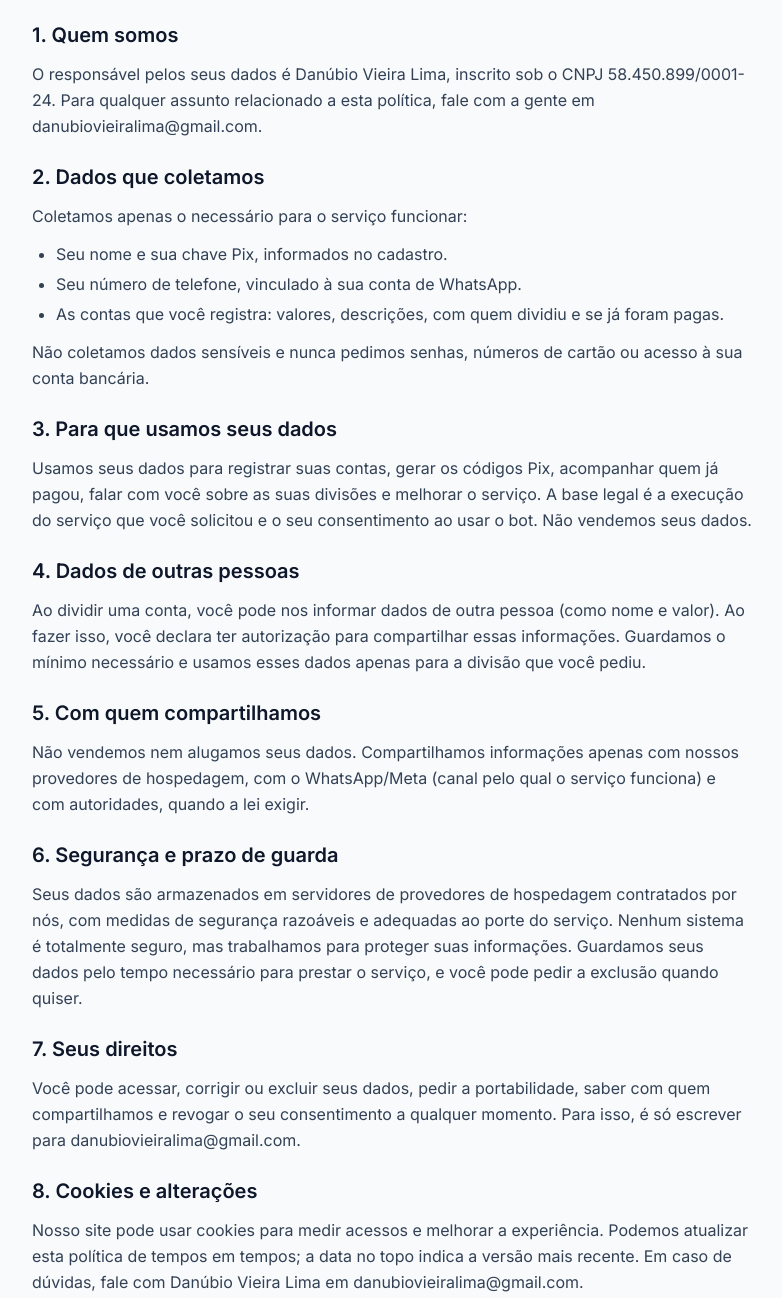
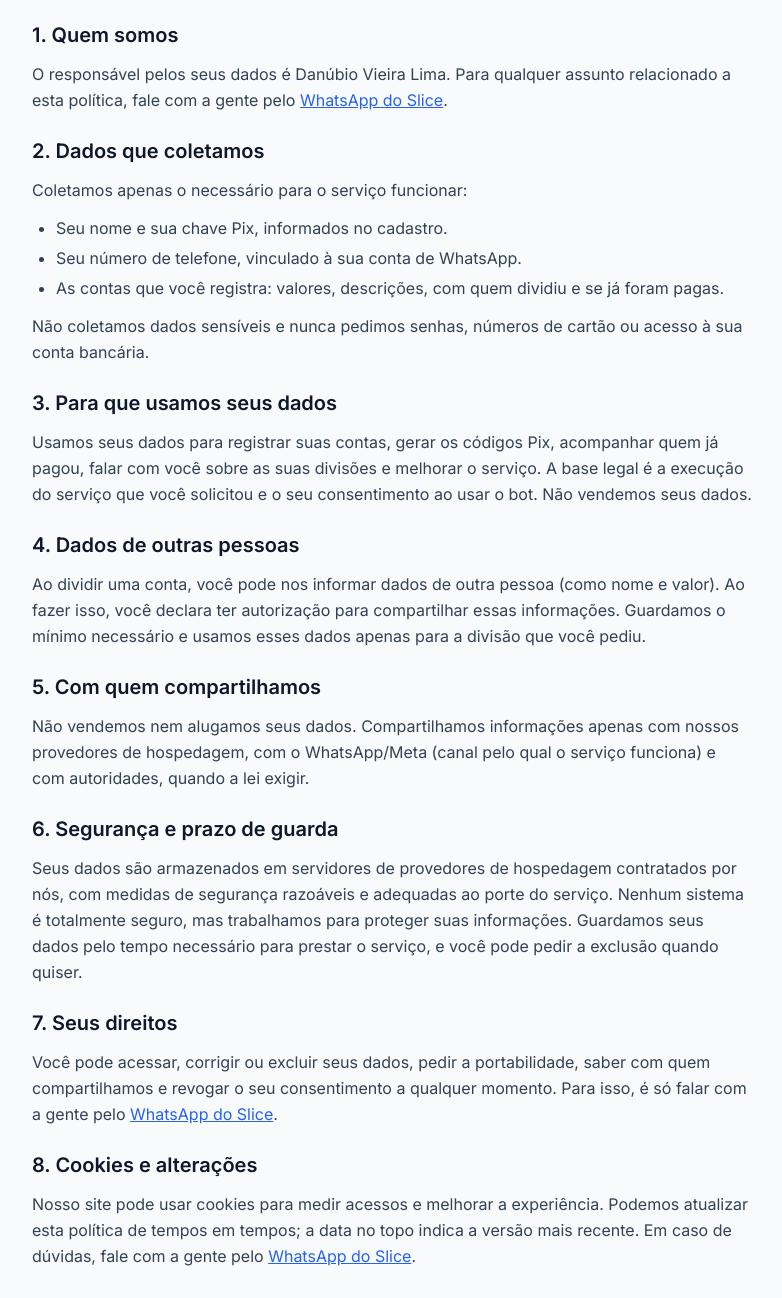
Before and after one commit to DanubioLima/racha-conta-bot, a website: page landing/privacidade.html in a window 1280 px wide. Shown: the part 278-1576 px from the top of the page, without its empty margins (248-1030 px from the left). Drawn offline with nearby package versions, Linux system fonts and the light colour scheme.

Commit message:
chore(landing): remove CNPJ e email das páginas legais
Contato das páginas de privacidade e termos passa a ser o WhatsApp do
Slice (mesmo wa.me dos CTAs), mantendo um canal pros direitos LGPDs sem
expor dados pessoais do operador.

Co-Authored-By: Claude Opus 4.8 (1M context) <noreply@anthropic.com>

```diff
--- a/landing/privacidade.html
+++ b/landing/privacidade.html
@@ -32,7 +32,7 @@
 
     <section class="space-y-3">
       <h2 class="text-xl font-semibold text-slate-900">1. Quem somos</h2>
-      <p>O responsável pelos seus dados é Danúbio Vieira Lima, inscrito sob o CNPJ 58.450.899/0001-24. Para qualquer assunto relacionado a esta política, fale com a gente em danubiovieiralima@gmail.com.</p>
+      <p>O responsável pelos seus dados é Danúbio Vieira Lima. Para qualquer assunto relacionado a esta política, fale com a gente pelo <a href="https://wa.me/558894963067" class="text-blue-600 underline hover:text-blue-800">WhatsApp do Slice</a>.</p>
     </section>
 
     <section class="space-y-3">
@@ -68,12 +68,12 @@
 
     <section class="space-y-3">
       <h2 class="text-xl font-semibold text-slate-900">7. Seus direitos</h2>
-      <p>Você pode acessar, corrigir ou excluir seus dados, pedir a portabilidade, saber com quem compartilhamos e revogar o seu consentimento a qualquer momento. Para isso, é só escrever para danubiovieiralima@gmail.com.</p>
+      <p>Você pode acessar, corrigir ou excluir seus dados, pedir a portabilidade, saber com quem compartilhamos e revogar o seu consentimento a qualquer momento. Para isso, é só falar com a gente pelo <a href="https://wa.me/558894963067" class="text-blue-600 underline hover:text-blue-800">WhatsApp do Slice</a>.</p>
     </section>
 
     <section class="space-y-3">
       <h2 class="text-xl font-semibold text-slate-900">8. Cookies e alterações</h2>
-      <p>Nosso site pode usar cookies para medir acessos e melhorar a experiência. Podemos atualizar esta política de tempos em tempos; a data no topo indica a versão mais recente. Em caso de dúvidas, fale com Danúbio Vieira Lima em danubiovieiralima@gmail.com.</p>
+      <p>Nosso site pode usar cookies para medir acessos e melhorar a experiência. Podemos atualizar esta política de tempos em tempos; a data no topo indica a versão mais recente. Em caso de dúvidas, fale com a gente pelo <a href="https://wa.me/558894963067" class="text-blue-600 underline hover:text-blue-800">WhatsApp do Slice</a>.</p>
     </section>
   </article>
 </main>
```
Also changed, not shown: landing/termos.html (+2 -2 lines).
